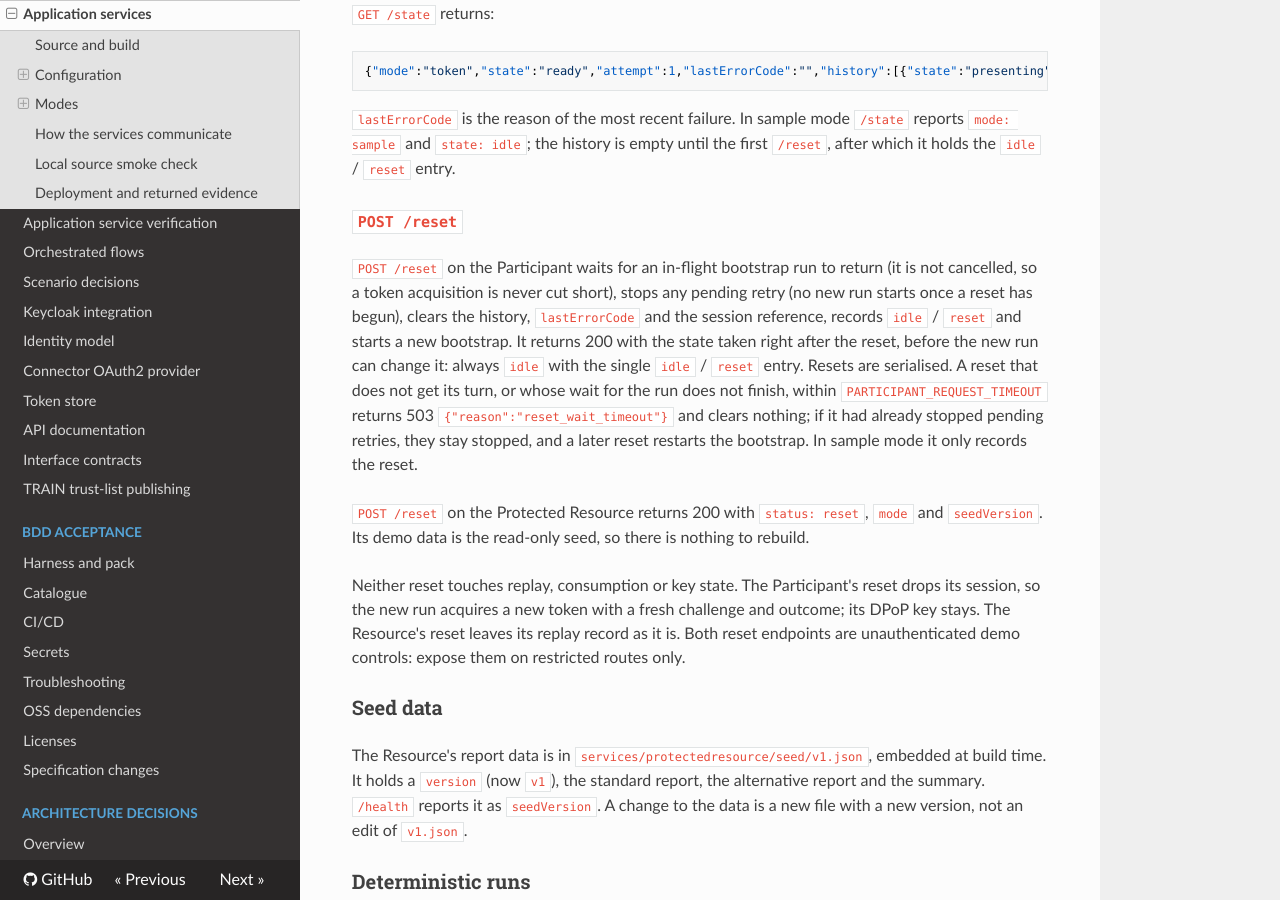
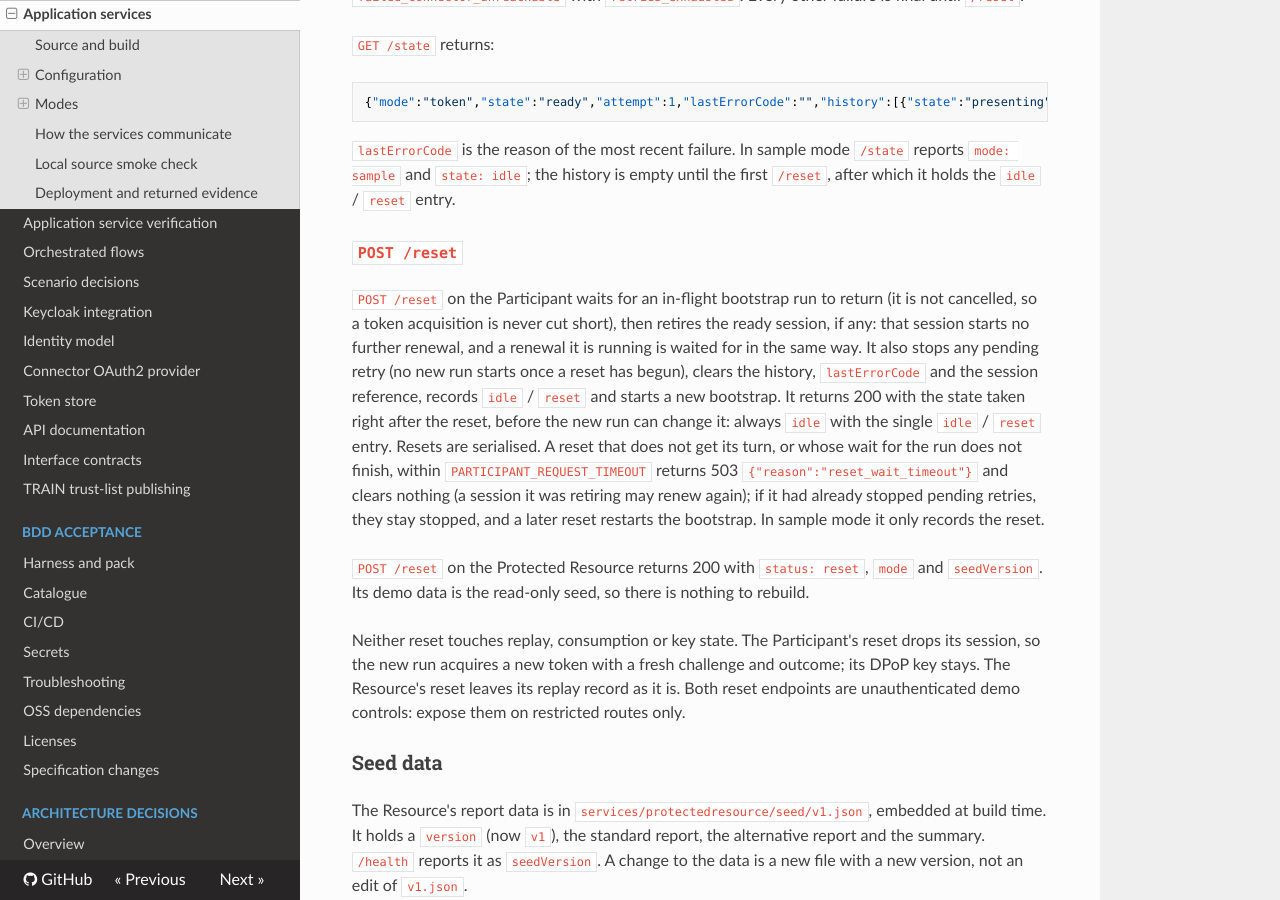
Before and after one commit to Fune5tiAtlas/facis-zero-trust-demonstrator, an MkDocs documentation site: the page built from docs/application-services.md, in a window 1280 px wide and 900 px high, scrolled down 7262 px. Built offline with MkDocs 1.6.1, drawn with Linux system fonts in a browser that asks for light colours; nearby versions of some CDN libraries; some of the changed text lies outside the part shown.

Commit message:
Document strict credentials, renewal expiry and reset during renewal

```diff
--- a/docs/application-services.md
+++ b/docs/application-services.md
@@ -54,7 +54,7 @@
 | Variable | Meaning |
 | --- | --- |
 | `PARTICIPANT_CONNECTOR_URL` | The Connector's base URL; `/oauth2/challenge` and `/oauth2/token` are called below it. |
-| `PARTICIPANT_CREDENTIALS_FILE` | Mounted file with the provisioned client, `{"client_id": "...", "client_secret": "..."}` and no other member; read at every bootstrap run, never logged. |
+| `PARTICIPANT_CREDENTIALS_FILE` | Mounted file with the provisioned client: one JSON object with exactly the members `client_id` and `client_secret` (case-sensitive), both non-empty strings, no duplicate member and nothing after the object; read at every bootstrap run, never logged. |
 | `PARTICIPANT_AUDIENCE` | The audience the token is requested for: the Resource's `PROTECTED_RESOURCE_AUDIENCE`, registered for the client. |
 | `PARTICIPANT_OUTCOME_ISSUER`, `PARTICIPANT_OUTCOME_KID` | `iss` and `kid` of the fixture IF-03 outcomes; the Connector's trusted-issuers file must hold this issuer and key id. |
 | `PARTICIPANT_OUTCOME_KEY_FILE` | PEM P-256 private key (`EC PRIVATE KEY` or `PRIVATE KEY`) the fixture signs outcomes with; read at start. |
@@ -115,7 +115,7 @@
 | Nonce demanded again after the one retry | `failed_token` / `nonce_retry_exhausted` |
 | Grant refused otherwise; the token fails a check | `failed_token` / `token_rejected` |
 
-`TokenSession.Authorize` returns `DPoP <token>` and a fresh proof per call (`htm`, `htu`, `ath` of the token, a new `jti`). Once three quarters of the token's lifetime have passed, the next `Authorize` runs the grant again (challenge, outcome, grant, checks) before answering; one lock covers every grant, so concurrent calls wait for one renewal and never start two. If the renewal fails, the current token is used until it expires and the grant is tried again at most every 5 s; past expiry `Authorize` fails and `/demo` answers `TOKEN_AUTHORIZE_FAILED`. A renewal failure does not change `/state`.
+`TokenSession.Authorize` returns `DPoP <token>` and a fresh proof per call (`htm`, `htu`, `ath` of the token, a new `jti`). Once three quarters of the token's lifetime have passed, the next `Authorize` runs the grant again (challenge, outcome, grant, checks) before answering; one lock covers every grant, so concurrent calls wait for one renewal and never start two. If the renewal fails, the current token is used until it expires and the grant is tried again at most every 5 s, counted from the end of the failed attempt; expiry is judged by the clock after the attempt and again just before `Authorize` returns, so an expired token is never handed out. Past expiry `Authorize` fails and `/demo` answers `TOKEN_AUTHORIZE_FAILED`. A renewal failure does not change `/state`.
 
 **Protected Resource.** The verifier requires no scope itself; the [scope table](#scope-table) decides, so a token with neither scope is answered 403 `RESOURCE_SCOPE_INSUFFICIENT`. Its replay record is its own, in memory (`replay.Memory`), not the zone's shared `proof_jti` table: a proof names this Resource in `htu`, so only this Resource can be presented with it and nothing else needs to see the record, and the Resource needs no database. A restart empties the record, which re-opens at most one proof window (120 s: lifespan plus twice the skew) for proofs captured before it; replicas do not share it, so run one replica, or give replicas the shared Postgres record instead.
 
@@ -176,7 +176,7 @@
 
 ### `POST /reset`
 
-`POST /reset` on the Participant waits for an in-flight bootstrap run to return (it is not cancelled, so a token acquisition is never cut short), stops any pending retry (no new run starts once a reset has begun), clears the history, `lastErrorCode` and the session reference, records `idle` / `reset` and starts a new bootstrap. It returns 200 with the state taken right after the reset, before the new run can change it: always `idle` with the single `idle` / `reset` entry. Resets are serialised. A reset that does not get its turn, or whose wait for the run does not finish, within `PARTICIPANT_REQUEST_TIMEOUT` returns 503 `{"reason":"reset_wait_timeout"}` and clears nothing; if it had already stopped pending retries, they stay stopped, and a later reset restarts the bootstrap. In sample mode it only records the reset.
+`POST /reset` on the Participant waits for an in-flight bootstrap run to return (it is not cancelled, so a token acquisition is never cut short), then retires the ready session, if any: that session starts no further renewal, and a renewal it is running is waited for in the same way. It also stops any pending retry (no new run starts once a reset has begun), clears the history, `lastErrorCode` and the session reference, records `idle` / `reset` and starts a new bootstrap. It returns 200 with the state taken right after the reset, before the new run can change it: always `idle` with the single `idle` / `reset` entry. Resets are serialised. A reset that does not get its turn, or whose wait for the run does not finish, within `PARTICIPANT_REQUEST_TIMEOUT` returns 503 `{"reason":"reset_wait_timeout"}` and clears nothing (a session it was retiring may renew again); if it had already stopped pending retries, they stay stopped, and a later reset restarts the bootstrap. In sample mode it only records the reset.
 
 `POST /reset` on the Protected Resource returns 200 with `status: reset`, `mode` and `seedVersion`. Its demo data is the read-only seed, so there is nothing to rebuild.
 
```
